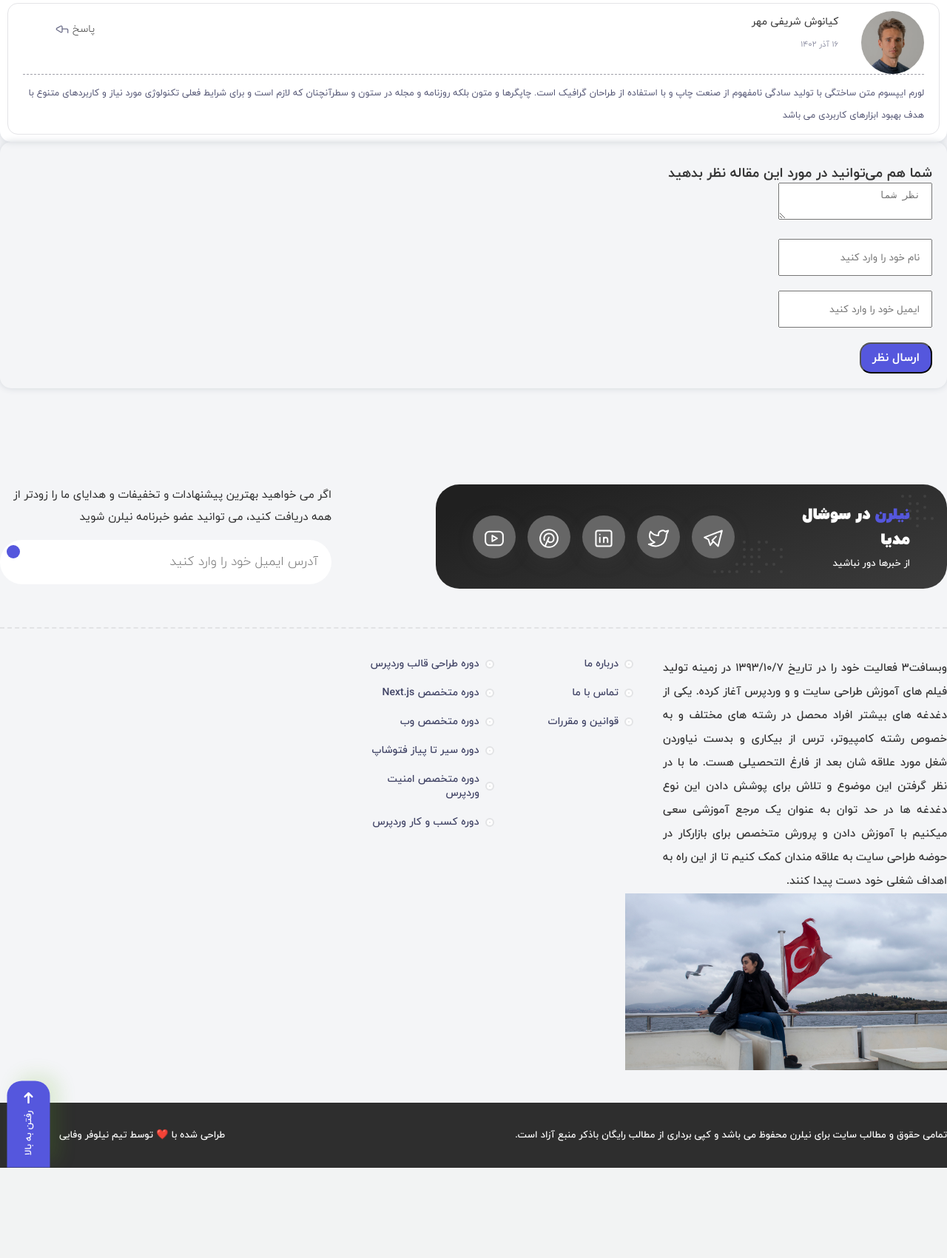
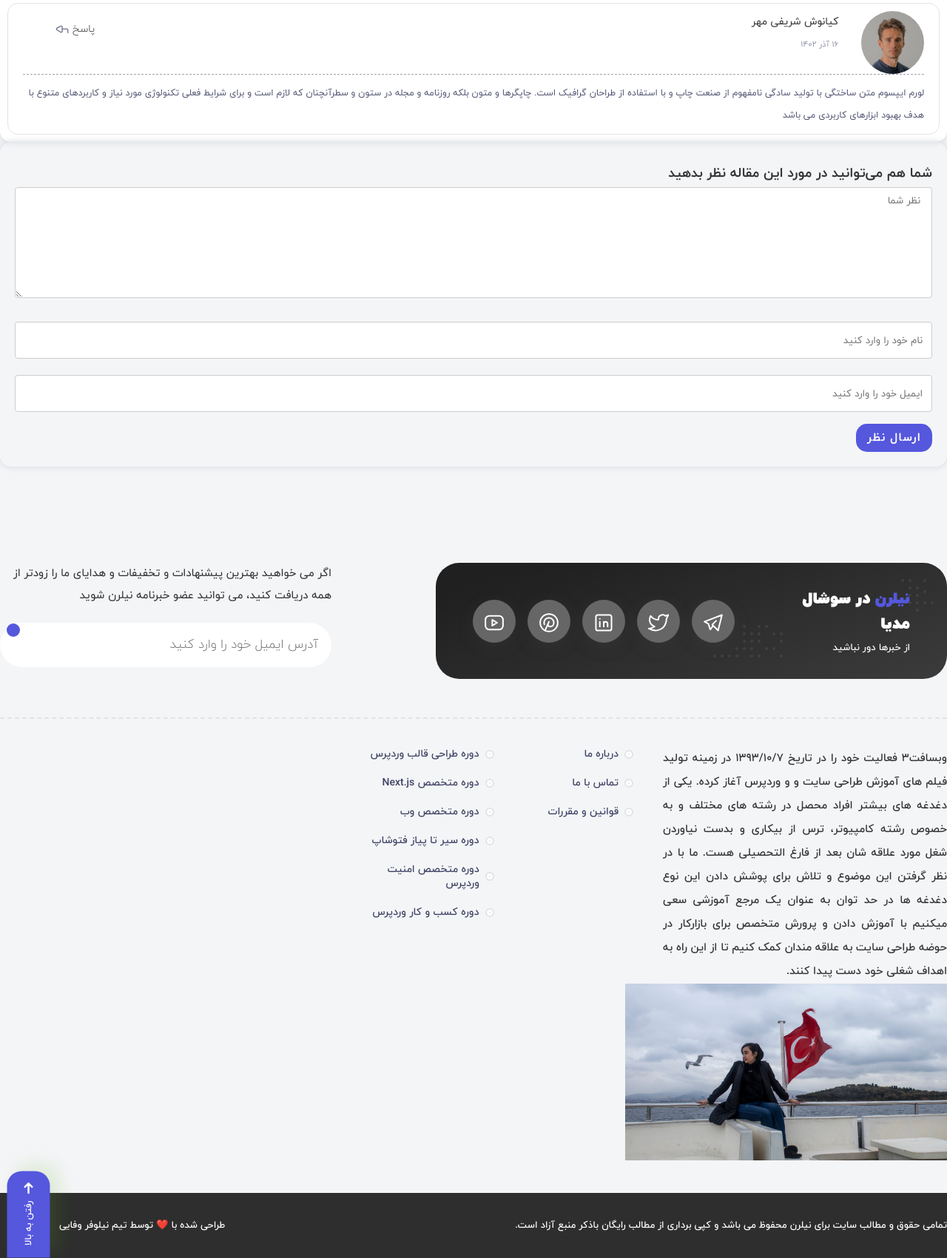
Before and after one commit to NiIfr/Nilotus-theme, a PHP site: page /assets/files/comments/comment.html in a window 1280 px wide. Shown: the part 1172-2873 px from the top of the page at 74% size. Before the commit the page ends 2751 px from the top, so only its background shows below. Run offline with PHP 8.4, Linux system fonts and the light colour scheme.

Commit message:
product change

```diff
--- a/assets/files/style.css
+++ b/assets/files/style.css
@@ -180,12 +180,12 @@ ol {
   display: none !important;
 }
 
- .broadcamp {
+.broadcamp {
   color: #000;
   margin: 10px;
 }
 
- .broadcamp .broadcamp-path {
+.broadcamp .broadcamp-path {
   background-color: var(--color-white);
   color: var(--color-gray);
   border-radius: 15px;
@@ -193,11 +193,10 @@ ol {
   padding: 10px 30px;
 }
 
- .broadcamp .broadcamp-active {
+.broadcamp .broadcamp-active {
   font-weight: 400;
   color: var(--color-primary);
 }
-
 
 .border {
   background-color: #bec1f333;
@@ -364,12 +363,7 @@ audio::-webkit-media-controls {
   justify-content: flex-end;
   align-items: center;
 }
-<<<<<<< HEAD
-audio::-webkit-media-controls-enclosure,
-video::-webkit-media-controls-enclosure {
-=======
 audio::-webkit-media-controls-enclosure {
->>>>>>> 682597ee6bc8f60401c83ff32d7f460fad2ac2a2
   width: 100%;
   max-width: 800px;
   height: 30px;
@@ -379,18 +373,8 @@ audio::-webkit-media-controls-enclosure {
   padding: 0;
   box-sizing: border-box;
 }
-<<<<<<< HEAD
-video::-webkit-media-controls-enclosure {
-  padding: 0px;
-  height: 35px;
-  flex-shrink: 0;
-}
-audio::-webkit-media-controls-panel,
-video::-webkit-media-controls-panel {
-=======
 
 audio::-webkit-media-controls-panel {
->>>>>>> 682597ee6bc8f60401c83ff32d7f460fad2ac2a2
   display: flex;
   flex-direction: row;
   align-items: center;
@@ -411,33 +395,16 @@ audio::-webkit-media-controls-panel {
   /* The duration is also specified in MediaControlElements.cpp and LayoutTests/media/media-controls.js */
   transition: opacity 0.3s;
 }
-<<<<<<< HEAD
-video:-webkit-full-page-media {
-  margin: auto;
-  position: absolute;
-  top: 0;
-  right: 0;
-  bottom: 0;
-  left: 0;
-}
+
 audio:-webkit-full-page-media,
 video:-webkit-full-page-media {
-=======
-
-audio:-webkit-full-page-media, video:-webkit-full-page-media {
->>>>>>> 682597ee6bc8f60401c83ff32d7f460fad2ac2a2
   max-height: 100%;
   max-width: 100%;
 }
 audio:-webkit-full-page-media::-webkit-media-controls-panel {
   bottom: 0px;
 }
-<<<<<<< HEAD
-audio::-webkit-media-controls-mute-button,
-video::-webkit-media-controls-mute-button {
-=======
 audio::-webkit-media-controls-mute-button {
->>>>>>> 682597ee6bc8f60401c83ff32d7f460fad2ac2a2
   -webkit-appearance: media-mute-button;
   display: flex;
   flex: none;
@@ -456,35 +423,7 @@ audio::-webkit-media-controls-overlay-enclosure {
   display: none;
 }
 
-<<<<<<< HEAD
-  width: 100%;
-  max-width: 800px;
-  text-indent: 0;
-  box-sizing: border-box;
-  overflow: hidden;
-}
-video::-webkit-media-controls-overlay-play-button {
-  -webkit-appearance: media-overlay-play-button;
-  display: flex;
-  position: absolute;
-  top: 50%;
-  left: 50%;
-  margin-left: -40px;
-  color: #ef4444;
-  margin-top: -40px;
-  border: none;
-  box-sizing: border-box;
-  background-color: transparent;
-  width: 80px;
-  height: 80px;
-  padding: 0;
-}
-audio::-webkit-media-controls-play-button,
-video::-webkit-media-controls-play-button {
-=======
-
 audio::-webkit-media-controls-play-button {
->>>>>>> 682597ee6bc8f60401c83ff32d7f460fad2ac2a2
   -webkit-appearance: media-play-button;
   display: flex;
   flex: none;
@@ -500,12 +439,7 @@ audio::-webkit-media-controls-play-button {
   background-color: initial;
   color: inherit;
 }
-<<<<<<< HEAD
-audio::-webkit-media-controls-timeline-container,
-video::-webkit-media-controls-timeline-container {
-=======
-audio::-webkit-media-controls-timeline-container{
->>>>>>> 682597ee6bc8f60401c83ff32d7f460fad2ac2a2
+audio::-webkit-media-controls-timeline-container {
   -webkit-appearance: media-controls-background;
   display: flex;
   flex-direction: row;
@@ -518,14 +452,8 @@ audio::-webkit-media-controls-timeline-container{
   height: 16px;
   min-width: 0;
 }
-<<<<<<< HEAD
 audio::-webkit-media-controls-current-time-display,
-video::-webkit-media-controls-current-time-display,
-audio::-webkit-media-controls-time-remaining-display,
-video::-webkit-media-controls-time-remaining-display {
-=======
-audio::-webkit-media-controls-current-time-display, audio::-webkit-media-controls-time-remaining-display {
->>>>>>> 682597ee6bc8f60401c83ff32d7f460fad2ac2a2
+audio::-webkit-media-controls-time-remaining-display {
   -webkit-appearance: media-current-time-display;
   -webkit-user-select: none;
   flex: none;
@@ -548,12 +476,7 @@ audio::-webkit-media-controls-current-time-display, audio::-webkit-media-control
   text-shadow: none;
   text-decoration: none;
 }
-<<<<<<< HEAD
-audio::-webkit-media-controls-timeline,
-video::-webkit-media-controls-timeline {
-=======
 audio::-webkit-media-controls-timeline {
->>>>>>> 682597ee6bc8f60401c83ff32d7f460fad2ac2a2
   -webkit-appearance: media-slider;
   display: flex;
   flex: 1 1 auto;
@@ -565,12 +488,7 @@ audio::-webkit-media-controls-timeline {
   border: initial;
   color: initial;
 }
-<<<<<<< HEAD
-audio::-webkit-media-controls-volume-slider,
-video::-webkit-media-controls-volume-slider {
-=======
 audio::-webkit-media-controls-volume-slider {
->>>>>>> 682597ee6bc8f60401c83ff32d7f460fad2ac2a2
   -webkit-appearance: media-volume-slider;
   display: flex;
   /* The 1.9 value was empirically chosen to match old-flexbox behaviour
@@ -609,12 +527,7 @@ input[type="range" i]::-webkit-media-slider-thumb {
   margin-left: -7px;
   margin-right: -7px;
 }
-<<<<<<< HEAD
-audio::-webkit-media-controls-fullscreen-button,
-video::-webkit-media-controls-fullscreen-button {
-=======
 audio::-webkit-media-controls-fullscreen-button {
->>>>>>> 682597ee6bc8f60401c83ff32d7f460fad2ac2a2
   -webkit-appearance: media-enter-fullscreen-button;
   display: flex;
   flex: none;
@@ -632,33 +545,6 @@ audio::-webkit-media-controls-fullscreen-button {
 audio::-webkit-media-controls-toggle-closed-captions-button {
   display: none;
 }
-<<<<<<< HEAD
-video::-webkit-media-controls-toggle-closed-captions-button {
-  -webkit-appearance: media-toggle-closed-captions-button;
-  display: flex;
-  flex: none;
-  border: none;
-  box-sizing: border-box;
-  width: 30px;
-  height: 30px;
-  line-height: 30px;
-  margin-left: -5px;
-  margin-right: 9px;
-  padding: 0;
-  background-color: initial;
-  color: inherit;
-}
-audio::-webkit-media-controls-fullscreen-volume-slider,
-video::-webkit-media-controls-fullscreen-volume-slider {
-  display: none;
-}
-audio::-webkit-media-controls-fullscreen-volume-min-button,
-video::-webkit-media-controls-fullscreen-volume-min-button {
-  display: none;
-}
-audio::-webkit-media-controls-fullscreen-volume-max-button,
-video::-webkit-media-controls-fullscreen-volume-max-button {
-=======
 
 audio::-webkit-media-controls-fullscreen-volume-slider {
   display: none;
@@ -666,8 +552,7 @@ audio::-webkit-media-controls-fullscreen-volume-slider {
 audio::-webkit-media-controls-fullscreen-volume-min-button {
   display: none;
 }
-audio::-webkit-media-controls-fullscreen-volume-max-button{
->>>>>>> 682597ee6bc8f60401c83ff32d7f460fad2ac2a2
+audio::-webkit-media-controls-fullscreen-volume-max-button {
   display: none;
 }
 form label {
@@ -699,7 +584,8 @@ textarea:focus {
 textarea {
   height: 150px !important;
 }
-input[type="submit"] {
+input[type="submit"],
+form button {
   background-color: var(--color-primary);
   color: #fff;
   padding: 15px 20px;
```
Also changed, not shown: assets/files/product/product.css (+6 -31 lines).
